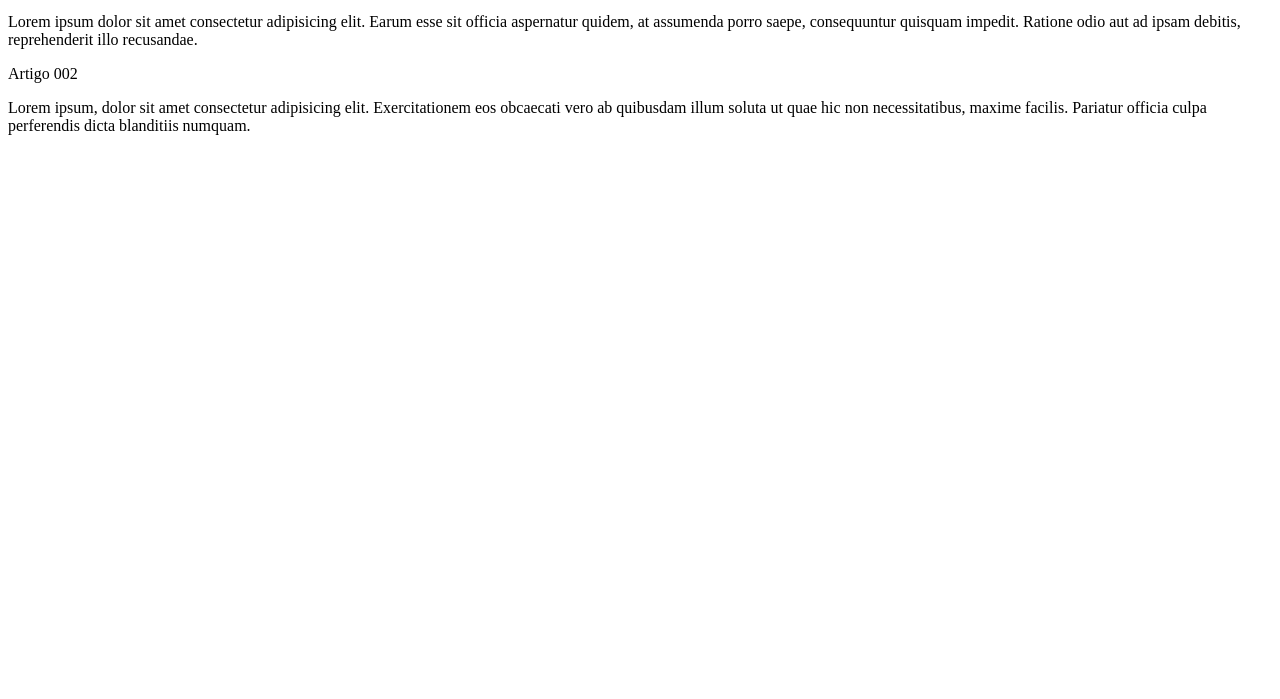
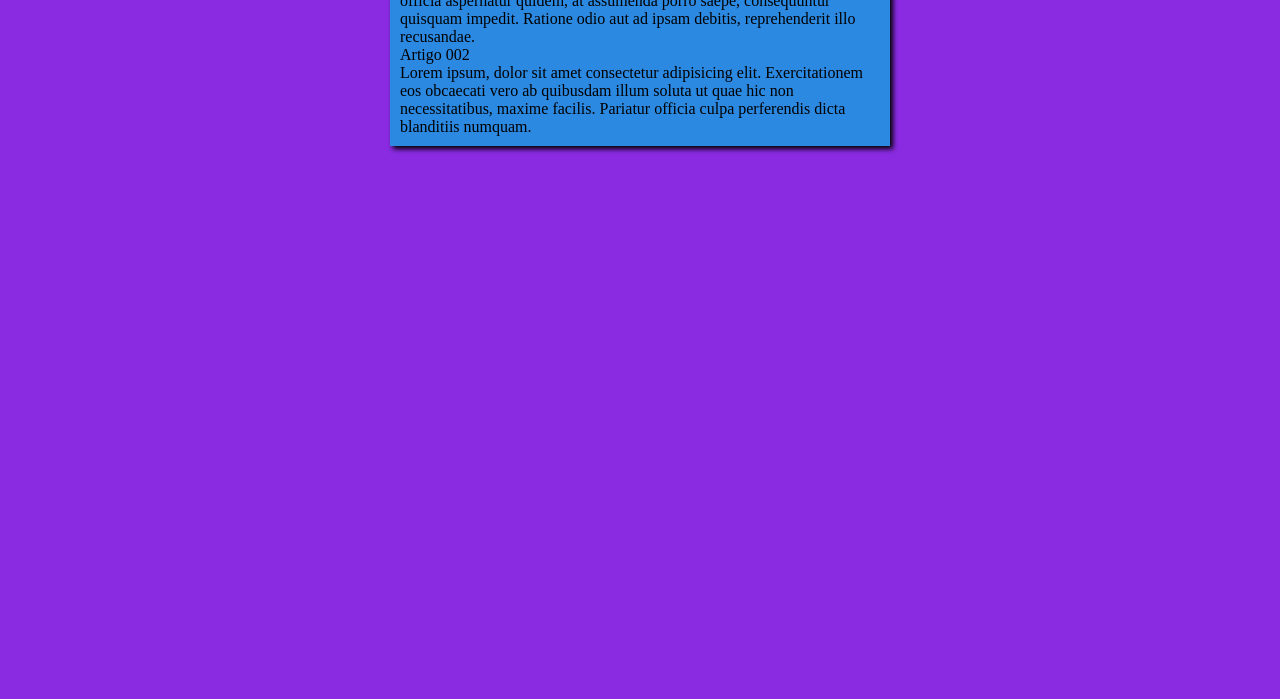
Before and after one commit to thygo10/personalProject, a plain HTML site: page index.html in a window 1280 px wide. Shown: the part 101-800 px from the top of the page. Drawn offline with Linux system fonts and the light colour scheme.

Commit message:
init css

```diff
--- a/index.html
+++ b/index.html
@@ -4,6 +4,7 @@
   <meta charset="UTF-8">
   <meta http-equiv="X-UA-Compatible" content="IE=edge">
   <meta name="viewport" content="width=device-width, initial-scale=1.0">
+  <link rel="stylesheet" href="style.css">
   <title>Titulo do site</title>
 </head>
 <body>
--- /dev/null
+++ b/style.css
@@ -0,0 +1,21 @@
+*{
+  margin: 0;
+  padding: 0;
+  box-sizing: border-box;
+}
+:root{
+  font-size: 62.5%;
+}
+
+body{
+  background-color: blueviolet;
+  font-size: 1.6rem;
+}
+
+main{
+  background-color: rgb(43, 137, 226);
+  padding: 10px;
+  margin: 10px auto;
+  width: 500px;
+  box-shadow: 3px 3px 5px black;
+}
```
